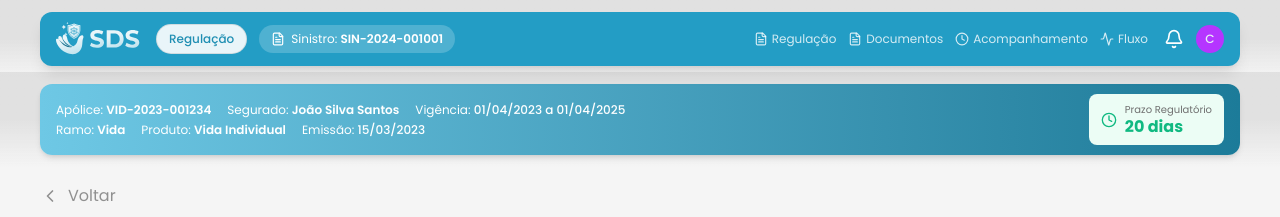
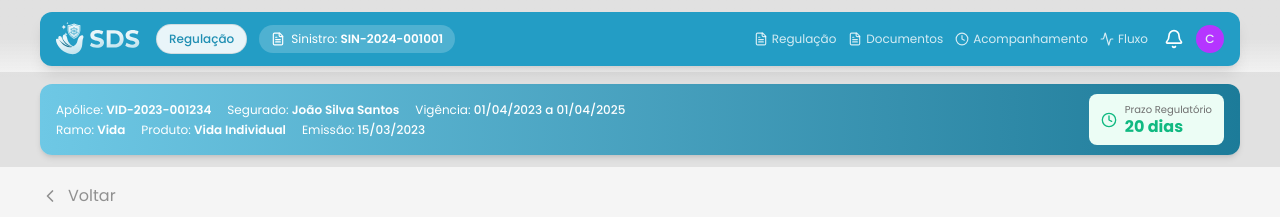
Before and after one commit to sammuka/sds-fe-regulacao, a Next.js app: page /sinistros/SIN-2024-001001/fluxo in a window 1280 px wide. Shown: the top 217 px of the page. Built offline with nearby package versions, Linux system fonts and the light colour scheme.

Commit message:
Updated header-apolice.tsx

```diff
--- a/components/layout/header-apolice.tsx
+++ b/components/layout/header-apolice.tsx
@@ -30,7 +30,7 @@ export function HeaderApolice({ apolice, sla }: HeaderApoliceProps) {
   }
 
   return (
-    <div className="fixed top-[72px] left-0 right-0 z-40 px-4 pt-3 bg-gradient-to-b from-[var(--cinza-100)] via-[var(--cinza-100)] to-transparent pb-3">
+    <div className="fixed top-[72px] left-0 right-0 z-40 px-4 pt-3 pb-3 bg-[#e1e1e1]">
       <div className="bg-gradient-to-r from-[#6ec8e5] to-[#1c7b99] flex items-center justify-between px-4 py-2.5 max-w-[1200px] mx-auto rounded-xl shadow-md overflow-hidden">
         {/* Informações da Apólice */}
         <div className="flex flex-col gap-1 min-w-0 flex-1">
```
